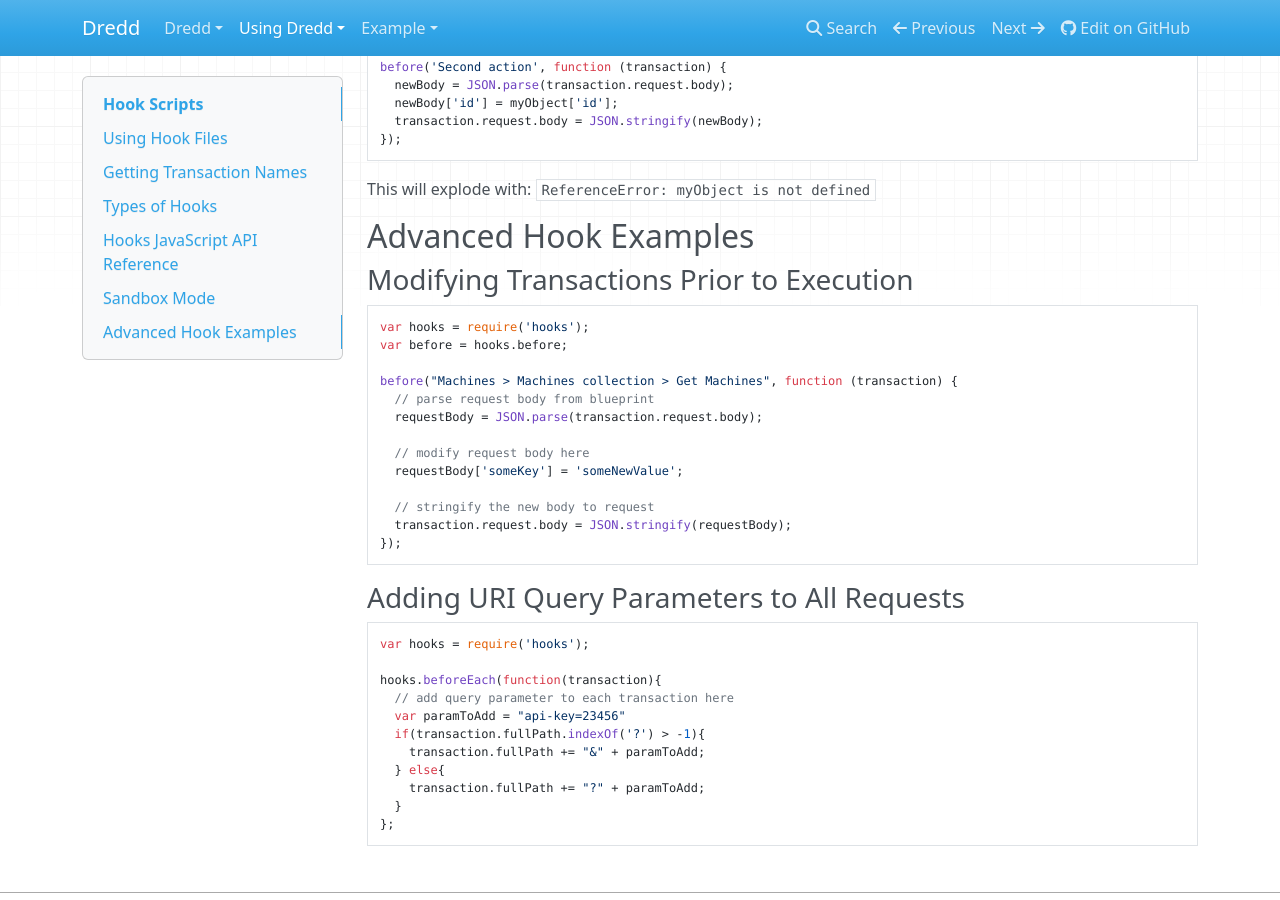
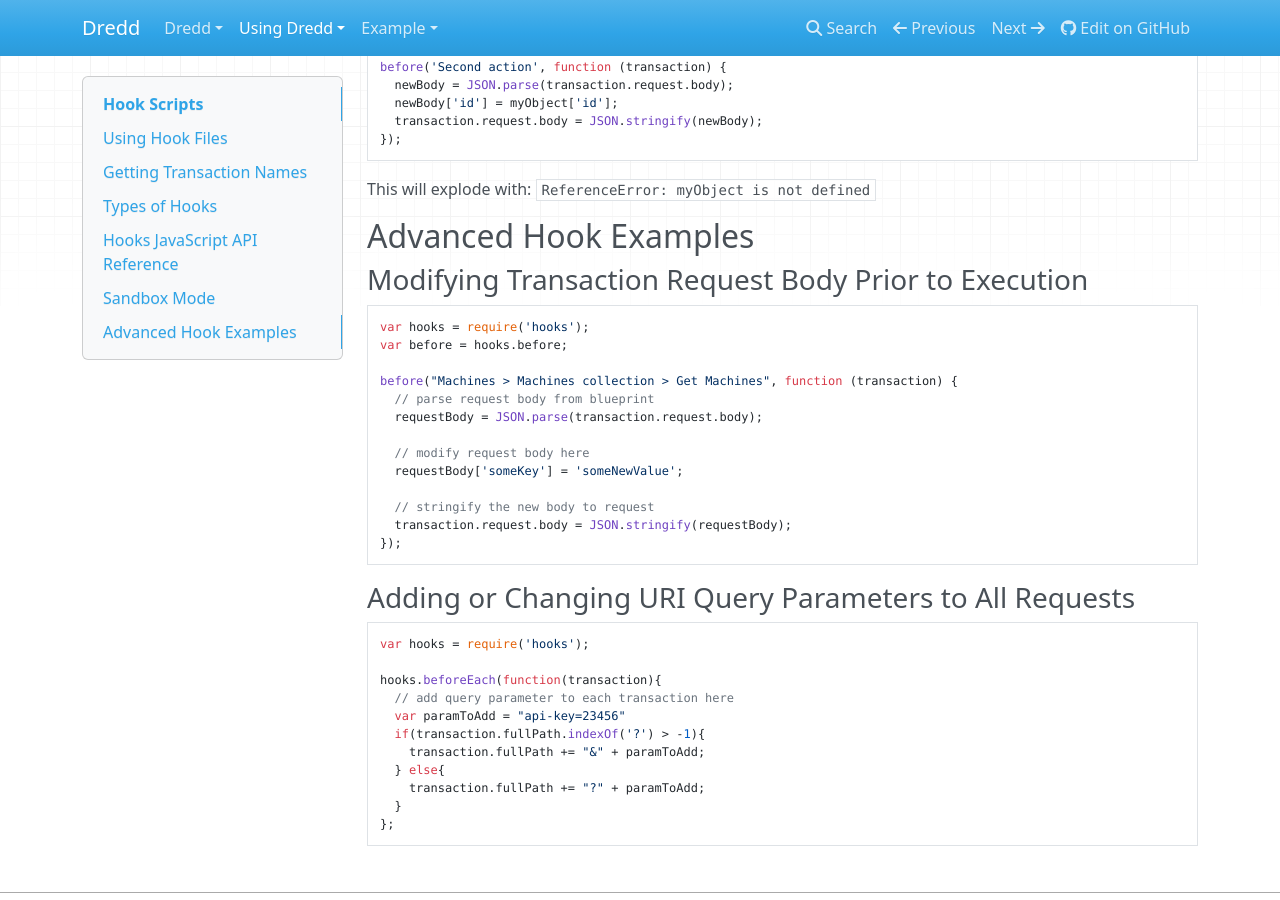
Before and after one commit to apiaryio/dredd, an MkDocs documentation site: the page built from docs/hooks.md, in a window 1280 px wide and 900 px high, scrolled down 7053 px. Built offline with MkDocs 1.6.1, drawn with Linux system fonts in a browser that asks for light colours; nearby versions of some CDN libraries; old or Windows-style settings are respelled for this version of MkDocs; some of the changed text lies outside the part shown.

Commit message:
Fixed example with modifying request URI, closes #186

````diff
--- a/docs/hooks.md
+++ b/docs/hooks.md
@@ -355,7 +355,7 @@
 
 ## Advanced Hook Examples
 
-### Modifying Transactions Prior to Execution
+### Modifying Transaction Request Body Prior to Execution
 
 ```javascript
 var hooks = require('hooks');
@@ -373,7 +373,7 @@
 });
 ```
 
-### Adding URI Query Parameters to All Requests
+### Adding or Changing URI Query Parameters to All Requests
 
 ```javascript
 var hooks = require('hooks');
````
Also changed, not shown: other parts of docs/hooks.md (+2 -2 lines).
